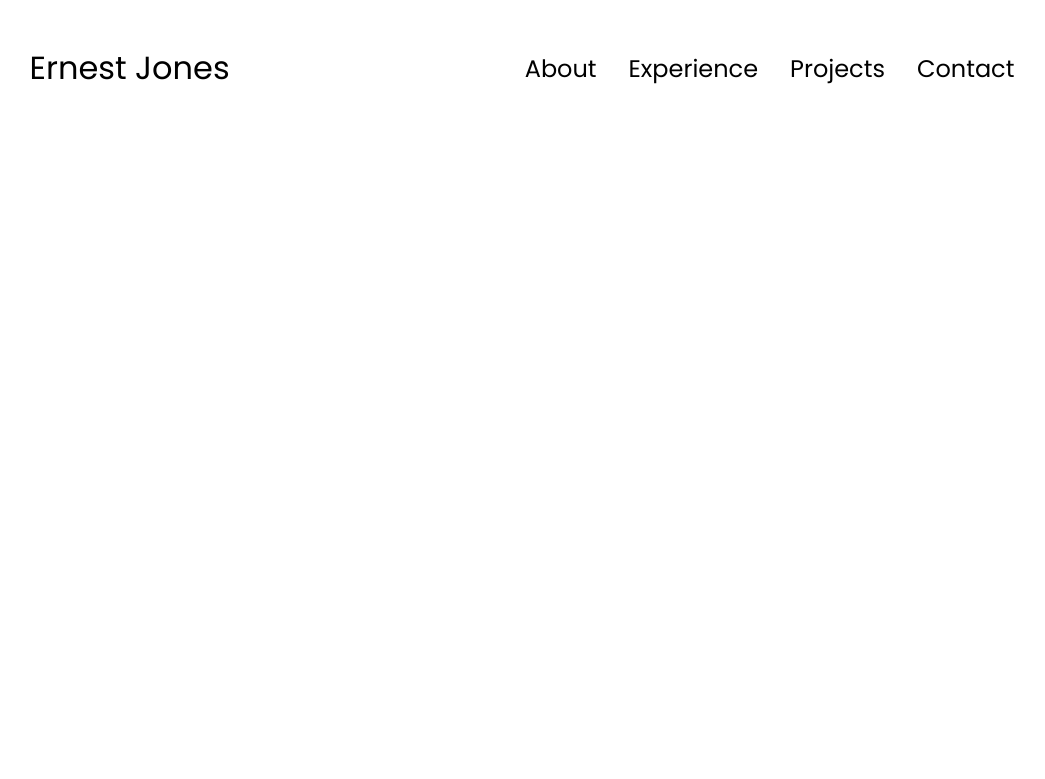
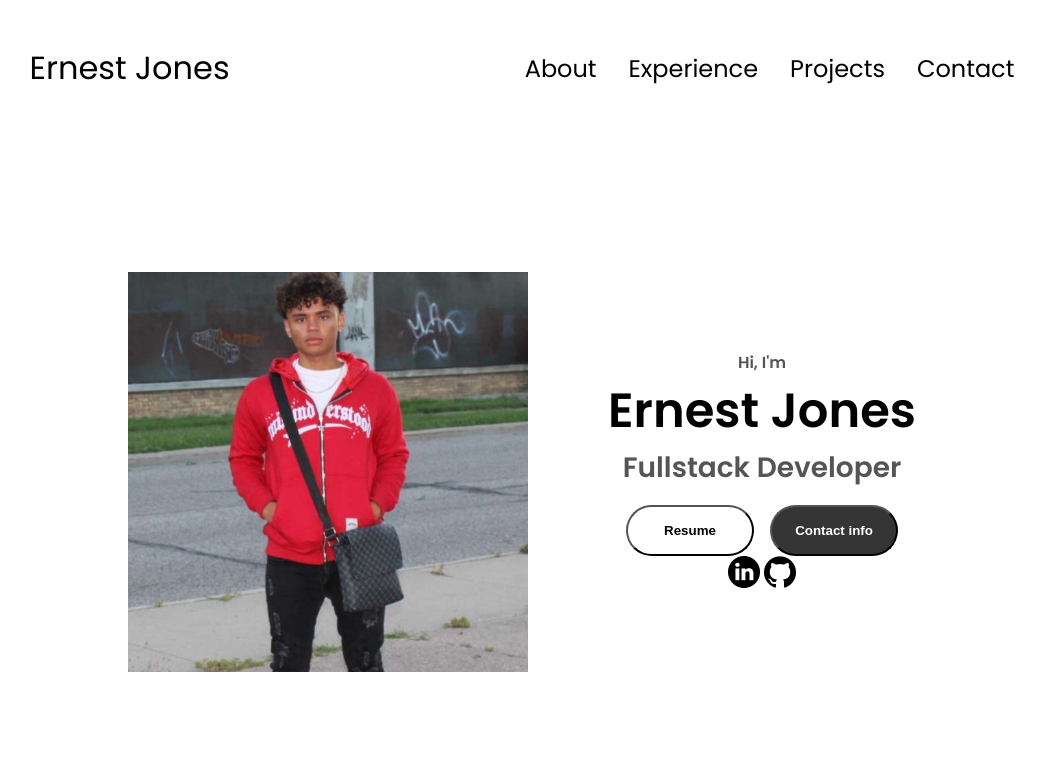
Before and after one commit to Wruqe/portfolio-repo-tut, a plain HTML site: page index.html in a window 1280 px wide. Shown: the whole page, without its empty margins (118-1163 px from the left). Drawn offline with Linux system fonts and the light colour scheme.

Commit message:
Profile section

```diff
--- a/index.html
+++ b/index.html
@@ -35,6 +35,39 @@
         </div>
     </div>
     </nav>
+    <section id="profile">
+        <div class="section__pic-container">
+            <img src="./assets/profile-pic-png.jpeg" alt="Ernest Jones profile picture"/
+            >
+        </div>
+        <div class="section__text">
+            <p class="section__text__p1">Hi, I'm</p>
+            <h1 class="title">Ernest Jones</h1>
+            <p class="section__text__p2">Fullstack Developer</p>
+            <div class="btn-container">
+                <button
+                class="btn btn-color-2"
+                onclick="window.open('./assets/resume-example.pdf')"
+                >
+                Resume
+            </button>
+            <button
+            class="btn btn-color-1"
+            onclick="location.href='./#Contact'"
+            >
+            Contact info
+            </button>
+        </div>
+        <div id="social-container">
+            <img src="./assets/linkedin.png" alt="linkedin Profile!"
+            class="icon" onclick="location.href='https://www.linkedin.com/in/ernest-jones-6259a128a/'"
+            />
+            <img src="./assets/github.png" alt="Github Profile!"
+            class="icon" onclick="location.href='https://github.com/Wruqe'"
+            />
+        </div>
+        </div>
+    </section>
     <script src="script.js"></script>
 </body>
 </html>
--- a/style.css
+++ b/style.css
@@ -143,3 +143,121 @@ a:hover {
 .hamburger-icon span:first-child {
     transform: none;
 }
+
+/*sections*/
+
+
+section {
+    padding-top: 4vh;
+    height: 96vh;
+    margin: 0 10rem;
+    box-sizing: border-box;
+    min-height: fit-content;
+}
+
+
+.section-container {
+    display: flex;
+}
+
+/* Profile section*/
+
+#profile {
+    display: flex;
+    justify-content: center;
+    gap: 5rem;
+    height: 80vh;
+}
+
+.section__pic-container {
+    display: flex;
+   height: 400px;
+   width: 400px;
+    margin: auto 0;
+}
+
+.section__text {
+    align-self: center;
+    text-align: center;
+}
+
+.section__text p {
+    font-weight: 600;
+}
+
+.section__text__p1 {
+    text-align: center;
+}
+
+.section__text__p2 {
+    font-size: 1.75rem;
+    margin-bottom: 1rem;
+}
+
+.title {
+    font-size: 3rem;
+    text-align: center;
+}
+
+#socials-container {
+    display: flex;
+    justify-content: center;
+    margin-top: 1rem;
+    gap: 1rem;
+}
+
+/*Icons*/
+
+.icon {
+    cursor: pointer;
+    height: 2rem;
+}
+
+/* Buttons */
+
+.btn-container {
+    display: flex;
+    justify-content: center;
+    gap: 1rem;
+}
+
+.btn {
+    font-weight: 600;
+    transition: all 300ms ease;
+    padding: 1rem;
+    width: 8rem;
+    border-radius: 2rem;
+}
+
+.btn-color-1, .btn-color-2 {
+color: rgb(58, 58, 58) 0.1rem solid;
+
+}
+
+.btn-color-1:hover
+.btn-color-2:hover {
+    cursor: pointer;
+}
+
+.btn-color-1,
+.btn-color-2:hover {
+    background-color: rgb(53, 53, 53);
+    color: white;
+}
+
+.btn-color-1:hover {
+    background-color: rgb(0, 0, 0);
+}
+
+.btn-color-2 {
+    background: none;
+}
+
+.btn-color-2:hover {
+    border: rgb(255, 255, 255) 0.1rem solid;
+}
+
+.btn-container {
+    gap: 1rem
+
+}
```
Also changed, not shown: assets/profile-pic-png.jpeg (added).
